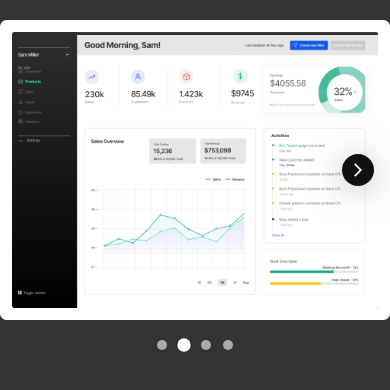
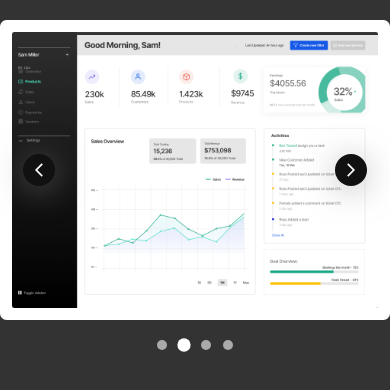
Before and after one commit to vipulgoel30/heliverse-task, a React (Create React App) app: page / in a window 390 px wide. Shown: the top 390 px of the page. Built offline with nearby package versions, Linux system fonts and the light colour scheme.

Commit message:
final commit

```diff
--- a/src/components/Carousel/Carousel.module.css
+++ b/src/components/Carousel/Carousel.module.css
@@ -219,8 +219,8 @@
     display: none;
   }
 
-  .carouselBtnContainer {
+  /* .carouselBtnContainer {
     justify-content: end;
     padding: 0 4%;
-  }
+  } */
 }
--- a/src/components/Carousel/CarouselButton.module.css
+++ b/src/components/Carousel/CarouselButton.module.css
@@ -30,8 +30,8 @@
   }
 }
 
-@media (max-width: 520px) {
+/* @media (max-width: 520px) {
   .btnBackward {
     display: none;
   }
-}
+} */
```
